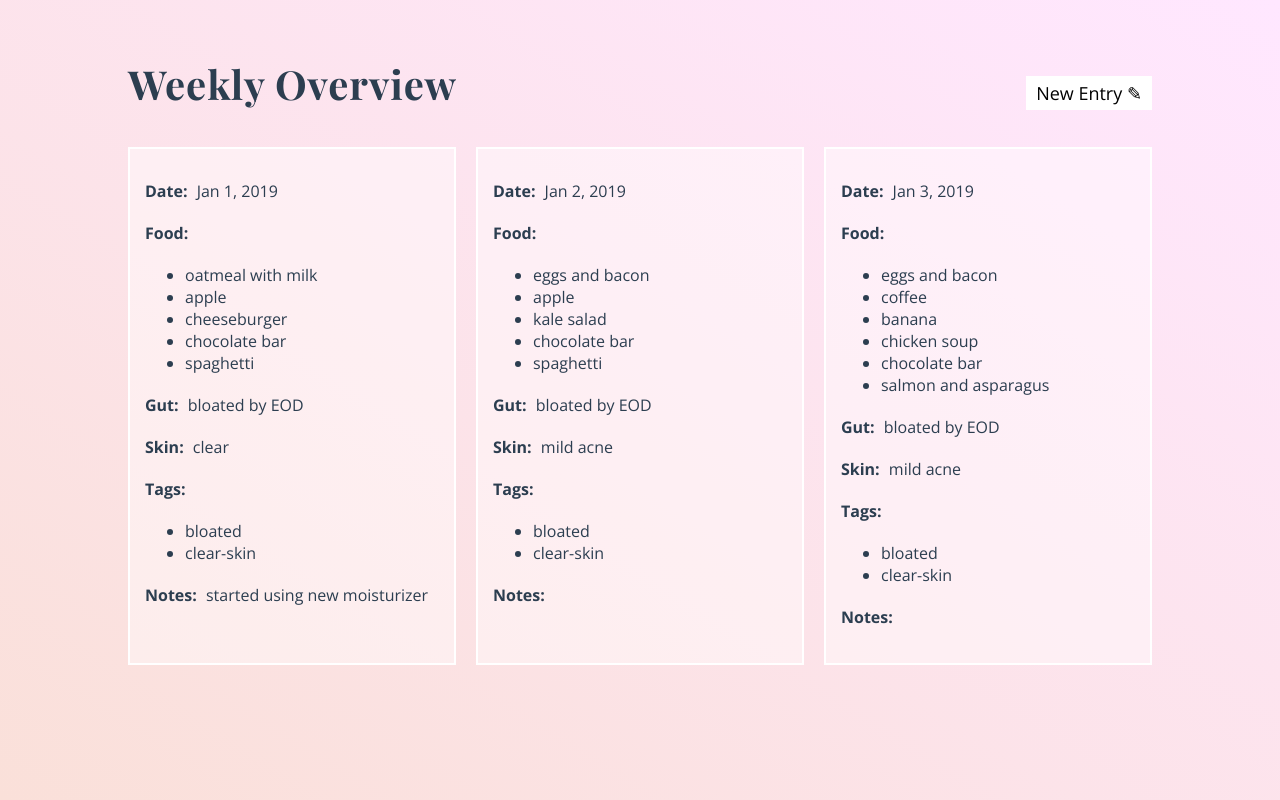
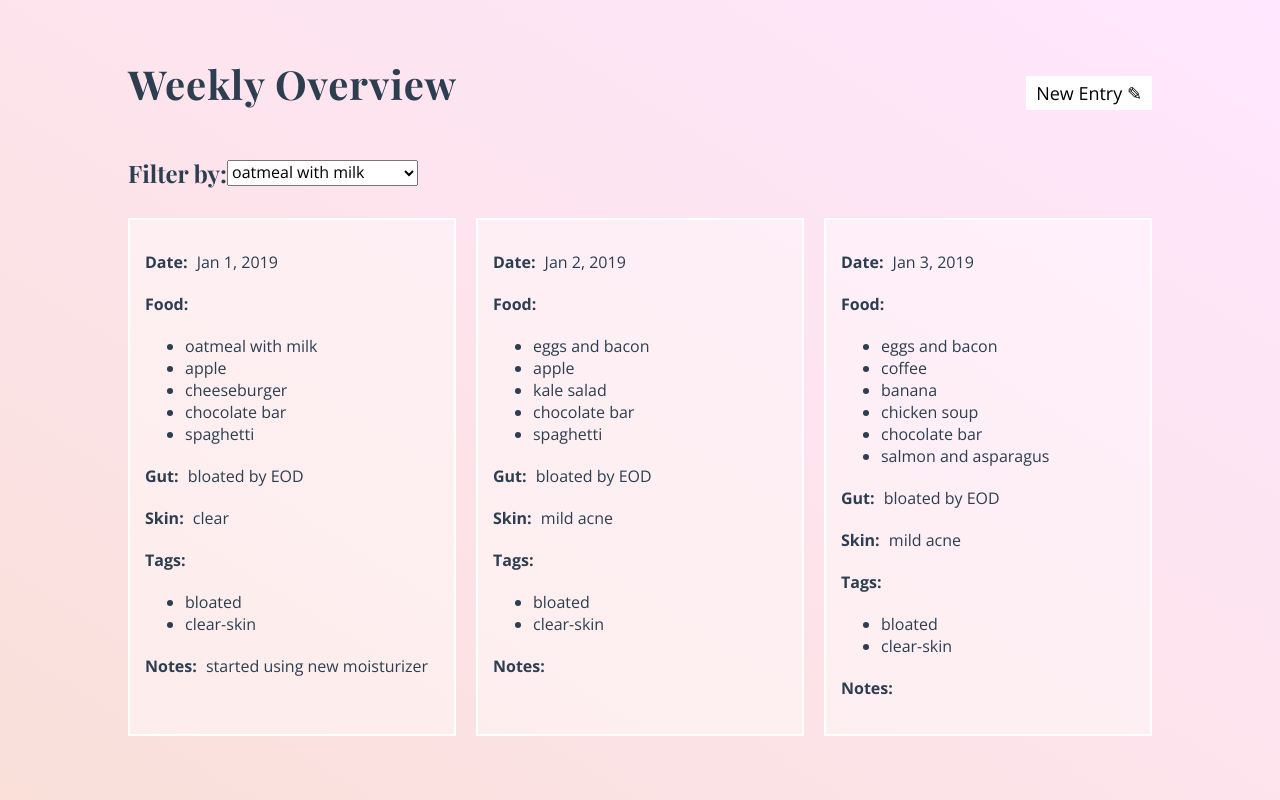
Before and after one commit to ngojenny/food-tracker, a Vue app: page /#/ in a window 1280 px wide. Built offline with nearby package versions, Linux system fonts and the light colour scheme.

Commit message:
started filtering feature

```diff
--- a/src/components/Dashboard.vue
+++ b/src/components/Dashboard.vue
@@ -5,16 +5,17 @@
       <button class="add-button" type="button" v-on:click="toggleEntryForm">New Entry ✎</button>
     </header>
     <main>
+      <FilterSortBar :entries="entries" />
       <div class="card-container">
         <DayEntry
-          v-for="seed in seeds"
-          v-bind:key="seed.date"
-          :date="seed.date"
-          :foods="seed.foods"
-          :gut="seed.gut"
-          :skin="seed.skin"
-          :tags="seed.tags"
-          :notes="seed.notes"
+          v-for="entry in entries"
+          v-bind:key="entry.date"
+          :date="entry.date"
+          :foods="entry.foods"
+          :gut="entry.gut"
+          :skin="entry.skin"
+          :tags="entry.tags"
+          :notes="entry.notes"
         />
       </div>
       <EntryForm v-if="formVisible" @send-entry="addEntry" @close-modal="toggleEntryForm" />
@@ -25,65 +26,67 @@
 <script>
 import DayEntry from "./DayEntry.vue";
 import EntryForm from "./EntryForm.vue";
+import FilterSortBar from "./FilterSortBar.vue";
 export default {
   name: "Dashboard",
   components: {
     DayEntry,
-    EntryForm
+    EntryForm,
+    FilterSortBar
   },
   data() {
     return {
       formVisible: false,
-      seeds: [
+      entries: [
         {
           date: "Jan 1, 2019",
           foods: [
-            { description: "oatmeal with milk", id: "seed1fooditem1" },
-            { description: "apple", id: "seed1fooditem2" },
-            { description: "cheeseburger", id: "seed1fooditem3" },
-            { description: "chocolate bar", id: "seed1fooditem4" },
-            { description: "spaghetti", id: "seed1fooditem5" }
+            { description: "oatmeal with milk", id: "entry1fooditem1" },
+            { description: "apple", id: "entry1fooditem2" },
+            { description: "cheeseburger", id: "entry1fooditem3" },
+            { description: "chocolate bar", id: "entry1fooditem4" },
+            { description: "spaghetti", id: "entry1fooditem5" }
           ],
           gut: "bloated by EOD",
           skin: "clear",
           tags: [
-            { description: "bloated", id: "seed1tagitem1" },
-            { description: "clear-skin", id: "seed1tagitem2" }
+            { description: "bloated", id: "entry1tagitem1" },
+            { description: "clear-skin", id: "entry1tagitem2" }
           ],
           notes: "started using new moisturizer"
         },
         {
           date: "Jan 2, 2019",
           foods: [
-            { description: "eggs and bacon", id: "seed2fooditem1" },
-            { description: "apple", id: "seed2fooditem2" },
-            { description: "kale salad", id: "seed2fooditem3" },
-            { description: "chocolate bar", id: "seed2fooditem4" },
-            { description: "spaghetti", id: "seed2fooditem5" }
+            { description: "eggs and bacon", id: "entry2fooditem1" },
+            { description: "apple", id: "entry2fooditem2" },
+            { description: "kale salad", id: "entry2fooditem3" },
+            { description: "chocolate bar", id: "entry2fooditem4" },
+            { description: "spaghetti", id: "entry2fooditem5" }
           ],
           gut: "bloated by EOD",
           skin: "mild acne",
           tags: [
-            { description: "bloated", id: "seed2tagitem1" },
-            { description: "clear-skin", id: "seed2tagitem2" }
+            { description: "bloated", id: "entry2tagitem1" },
+            { description: "clear-skin", id: "entry2tagitem2" }
           ],
           notes: ""
         },
         {
           date: "Jan 3, 2019",
           foods: [
-            { description: "eggs and bacon", id: "seed3fooditem1" },
-            { description: "coffee", id: "seed3fooditem2" },
-            { description: "banana", id: "seed3fooditem3" },
-            { description: "chicken soup", id: "seed3fooditem4" },
-            { description: "chocolate bar", id: "seed3fooditem5" },
-            { description: "salmon and asparagus", id: "seed3fooditem6" }
+            { description: "eggs and bacon", id: "entry3fooditem1" },
+            { description: "coffee", id: "entry3fooditem2" },
+            { description: "banana", id: "entry3fooditem3" },
+            { description: "chicken soup", id: "entry3fooditem4" },
+            { description: "chocolate bar", id: "entry3fooditem5" },
+            { description: "salmon and asparagus", id: "entry3fooditem6" }
           ],
           gut: "bloated by EOD",
           skin: "mild acne",
           tags: [
-            { description: "bloated", id: "seed3tagitem1" },
-            { description: "clear-skin", id: "seed3tagitem2" }
+            { description: "bloated", id: "entry3tagitem1" },
+            { description: "clear-skin", id: "entry3tagitem2" }
           ],
           notes: ""
         }
@@ -96,7 +99,7 @@ export default {
     },
     addEntry(val) {
       console.log("adding entry!", val);
-      this.seeds.push(val);
+      this.entries.push(val);
     }
   }
 };
--- /dev/null
+++ b/src/components/FilterSortBar.vue
@@ -0,0 +1,34 @@
+<template>
+  <div class="container">
+    <h2>Filter by:</h2>
+    <select name id>
+      <option v-for="food in allFoodItems" v-bind:key="food" value="food">{{food}}</option>
+    </select>
+    <!-- <pre>
+      {{allFoodItems}}
+    </pre>-->
+  </div>
+</template>
+<script>
+export default {
+  props: ["entries"],
+  computed: {
+    allFoodItems: function() {
+      const allFoodItems = this.entries.map(entry => {
+        return entry.foods.map(arr => arr.description);
+      });
+      const allFoodDesc = [].concat(...allFoodItems).filter((val, i, arr) => {
+        return arr.indexOf(val) === i;
+      });
+      return allFoodDesc;
+    }
+  }
+};
+</script>
+
+<style scoped>
+.container {
+  display: flex;
+  align-items: center;
+}
+</style>
```
